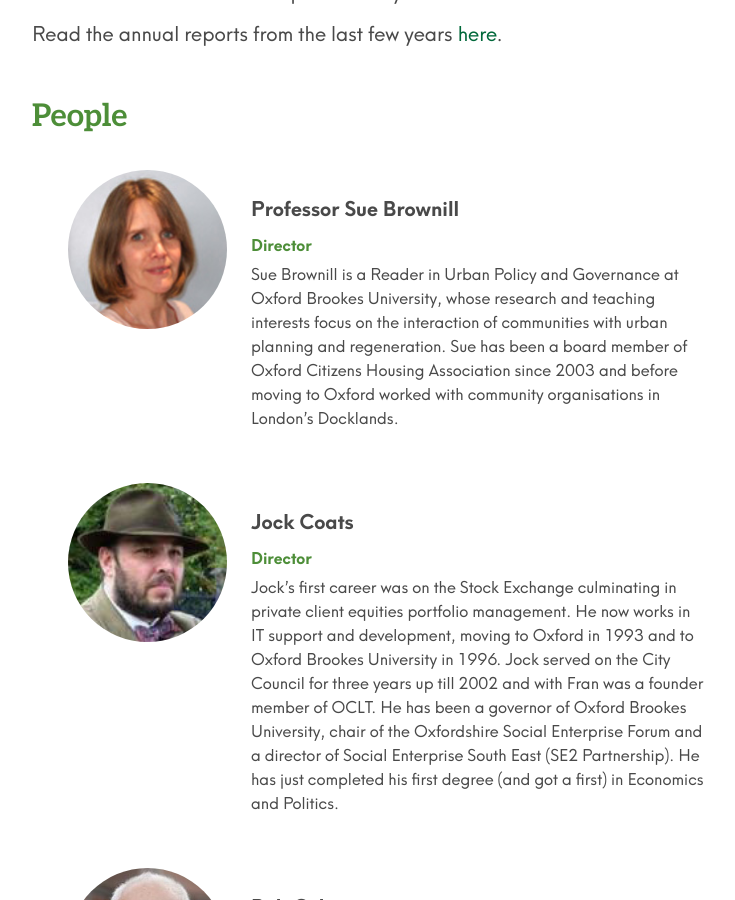
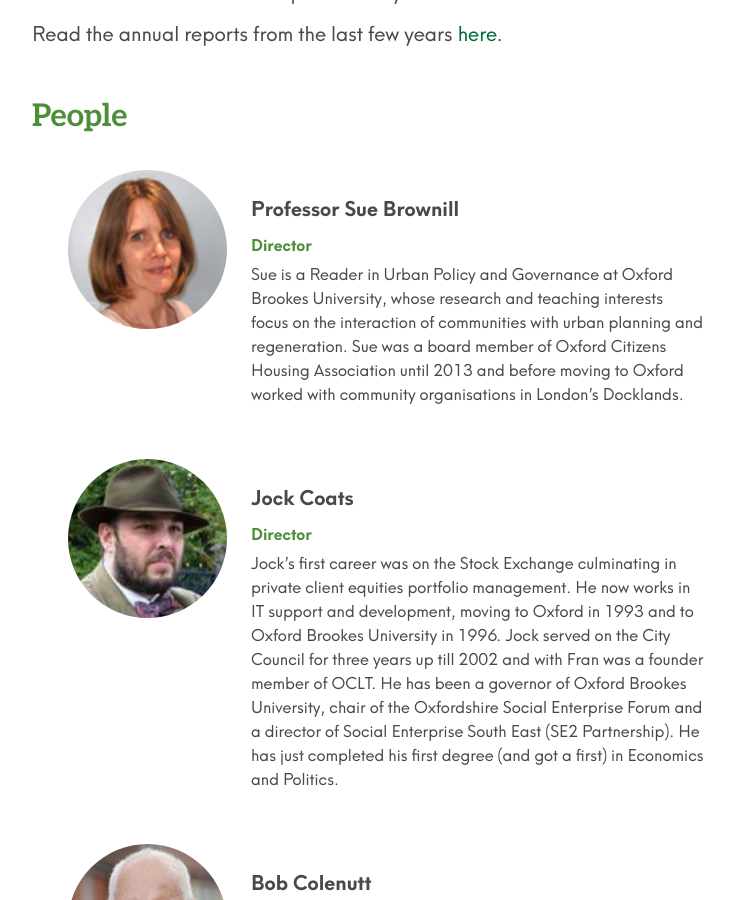
Before and after one commit to johnpuddephatt/oclt, a Jekyll site: the page built from _pages/about.md, in a window 1280 px wide and 900 px high, scrolled down 1104 px. Shown: the whole window, without its empty margins (272-1007 px from the left). Built offline with Jekyll 4.4.1, drawn with Linux system fonts in a browser that asks for light colours.

Commit message:
Update from Forestry.io Oxfordshire CLT updated _data/people.yml

```diff
--- a/_data/people.yml
+++ b/_data/people.yml
@@ -3,11 +3,11 @@ people:
 - name: Professor Sue Brownill
   role: Director
   image: "/uploads/people/suebrownill.jpg"
-  description: Sue Brownill is a Reader in Urban Policy and Governance at Oxford Brookes
-    University, whose research and teaching interests focus on the interaction of
-    communities with urban planning and regeneration. Sue has been a board member
-    of Oxford Citizens Housing Association since 2003 and before moving to Oxford
-    worked with community organisations in London’s Docklands.
+  description: Sue is a Reader in Urban Policy and Governance at Oxford Brookes University,
+    whose research and teaching interests focus on the interaction of communities
+    with urban planning and regeneration. Sue was a board member of Oxford Citizens
+    Housing Association until 2013 and before moving to Oxford worked with community
+    organisations in London’s Docklands.
 - name: Jock Coats
   role: Director
   image: "/uploads/people/Jock.jpg"
```
